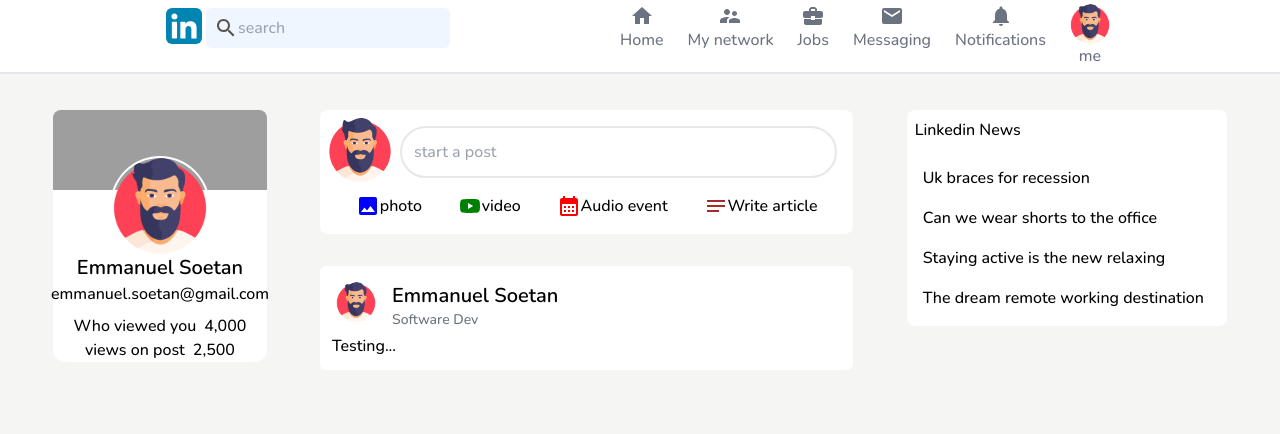
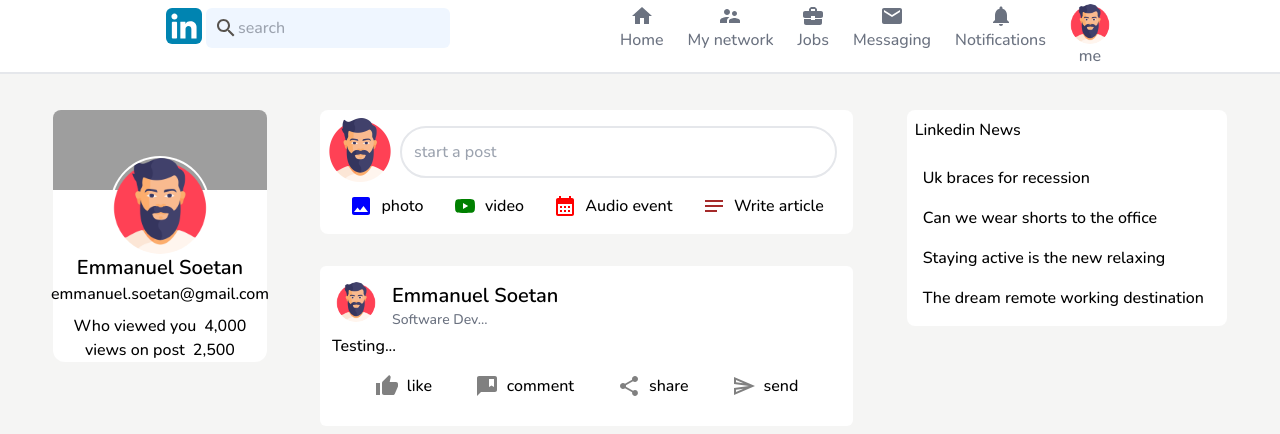
Before and after one commit to Shoetan/react-linkedin-clone, a React (Vite) app in the folder client/: page / in a window 1280 px wide. Shown: the top 434 px of the page. Built offline with nearby package versions, Linux system fonts and the light colour scheme; grey boxes are pictures that could not be loaded.

Commit message:
Finished post buttons feature

```diff
--- a/client/src/components/InputOption.jsx
+++ b/client/src/components/InputOption.jsx
@@ -1,6 +1,6 @@
 const InputOption = ({Icon, title,color}) => {
     return (
-        <div className="flex hover:bg-slate-300 p-2 rounded-md cursor-pointer">
+        <div className="flex hover:bg-slate-300 p-2 rounded-md cursor-pointer gap-2 font-Nunito">
           <Icon style ={{color: color}} />
           <h4>{title}</h4>
         </div>
--- a/client/src/components/Mainfeed.jsx
+++ b/client/src/components/Mainfeed.jsx
@@ -24,7 +24,7 @@
             </div>
          {/* Post section */}
         </div>
-                <Posts name= "Emmanuel Soetan" description="Software Dev"  photoUrl = {man} message = "Testing..." />
+                <Posts name= "Emmanuel Soetan" description="Software Dev..."  photoUrl = {man} message = "Testing..." />
         <div>
 
         </div>
--- a/client/src/components/Post.jsx
+++ b/client/src/components/Post.jsx
@@ -1,4 +1,6 @@
+import {CommentBank, SendOutlined, ShareRounded, ThumbUp } from "@mui/icons-material";
 import { Avatar } from "@mui/material";
+import InputOption from "./InputOption";
 
 const Posts = ({ name, description, message,  photoUrl}) => {
     return (
@@ -22,6 +24,16 @@
              <p className="break-normal" > {message} </p>
            </div>
 
+            {/* Post buttons */}
+            <div className="flex justify-evenly p-2">
+                <InputOption title="like" Icon = {ThumbUp} color ="gray" />
+                <InputOption title="comment" Icon = {CommentBank
+                } color ="gray" />
+                <InputOption title="share" Icon = {ShareRounded} color ="gray" />
+                <InputOption title="send" Icon = {SendOutlined} color ="gray" />
+            </div>
+
+
         </div>
      );
 }
```
